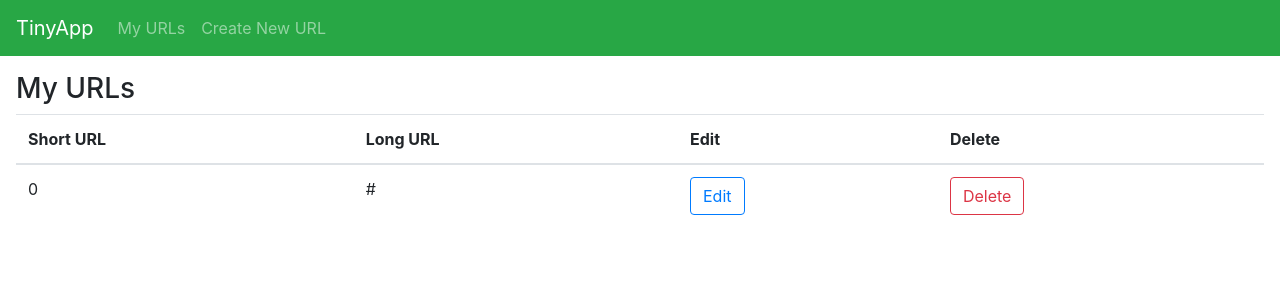
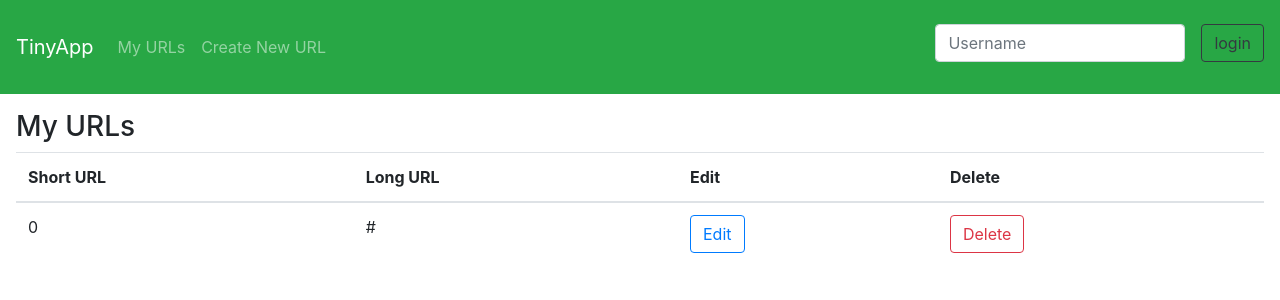
Before and after one commit to HoangTienDinh/tinyapp, a Node server app: template views/urls_index.ejs in a window 1280 px wide. Shown: the top 300 px of the page. Run offline with Node 20, Linux system fonts and the light colour scheme; the template is opened without the code that fills it: most values are stand-ins (such as "Sample title", 1, 10 or a date in 2020); some libraries are stand-ins or nearby versions.

Commit message:
fixed button issue, added login in the nav bar

```diff
--- a/express_server.js
+++ b/express_server.js
@@ -24,11 +24,15 @@ const urlDatabase = {
 app.post("/urls/:shortURL/delete", (req, res) => {
   delete urlDatabase[req.params.shortURL];
   res.redirect("/urls");
+});
+
+app.post("/urls/login", (req, res) => {
+  res.redirect("/urls")
 })
 
 app.post("/urls/:id", (req, res) => {
-  res.redirect("/urls/:id")
-})
+  res.redirect(`/urls/${req.params.id}`)
+});
 
 app.post("/urls", (req, res) => {
   let newString = generateRandomString();
--- a/views/partials/_header.ejs
+++ b/views/partials/_header.ejs
@@ -10,5 +10,14 @@
         <a class="nav-item nav-link" href="/urls/new">Create New URL</a>
       </div>
     </div>
+
+
+
+    <form class="form-inline" action="/urls/login" method="POST">
+      <div class="form-group mb-2">
+        <input class="form-control" type="text" name="username" placeholder="Username" style="width: 250px; margin: 1em">
+        <button class="btn btn-outline-dark">login</button>
+      </div>
+    </form>
   </nav>
 </header>
--- a/views/urls_index.ejs
+++ b/views/urls_index.ejs
@@ -31,8 +31,8 @@
           <tr>
             <td><%= url %></td>
             <td><%= urls[url] %></td>
-            <td><form method="POST" action="/urls/<%= url %>"><button onclick="Edit" type="button" class="btn btn-outline-primary">Edit</button></form></td>
-            <td><form method="POST" action="/urls/<%= url %>/delete"><button onclick="Delete" type="button" class="btn btn-outline-danger">Delete</button></form></td>
+            <td><form method="POST" action="/urls/:id"><button onclick="Edit" class="btn btn-outline-primary">Edit</button></form></td>
+            <td><form method="POST" action="/urls/<%= url %>/delete"><button onclick="Delete"  class="btn btn-outline-danger">Delete</button></form></td>
           </tr>
         <% } %>
       </tbody>
```
